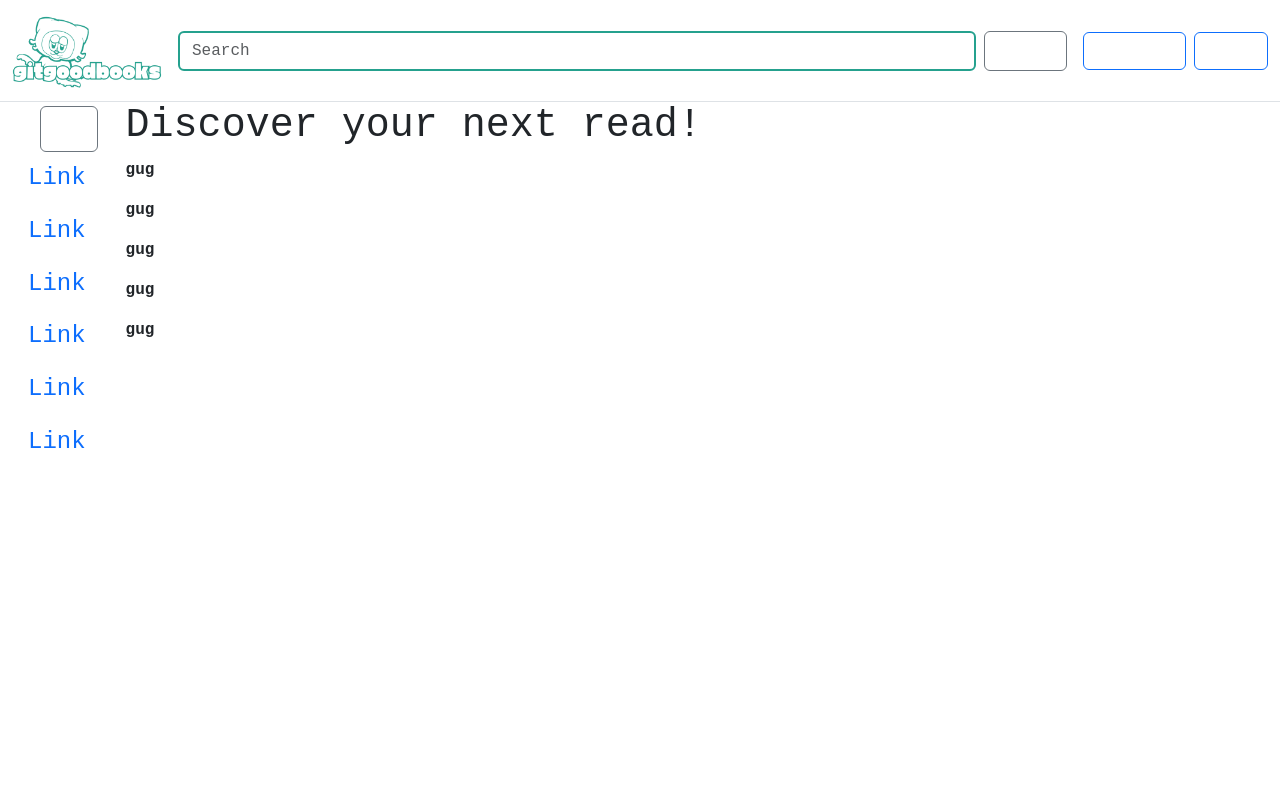
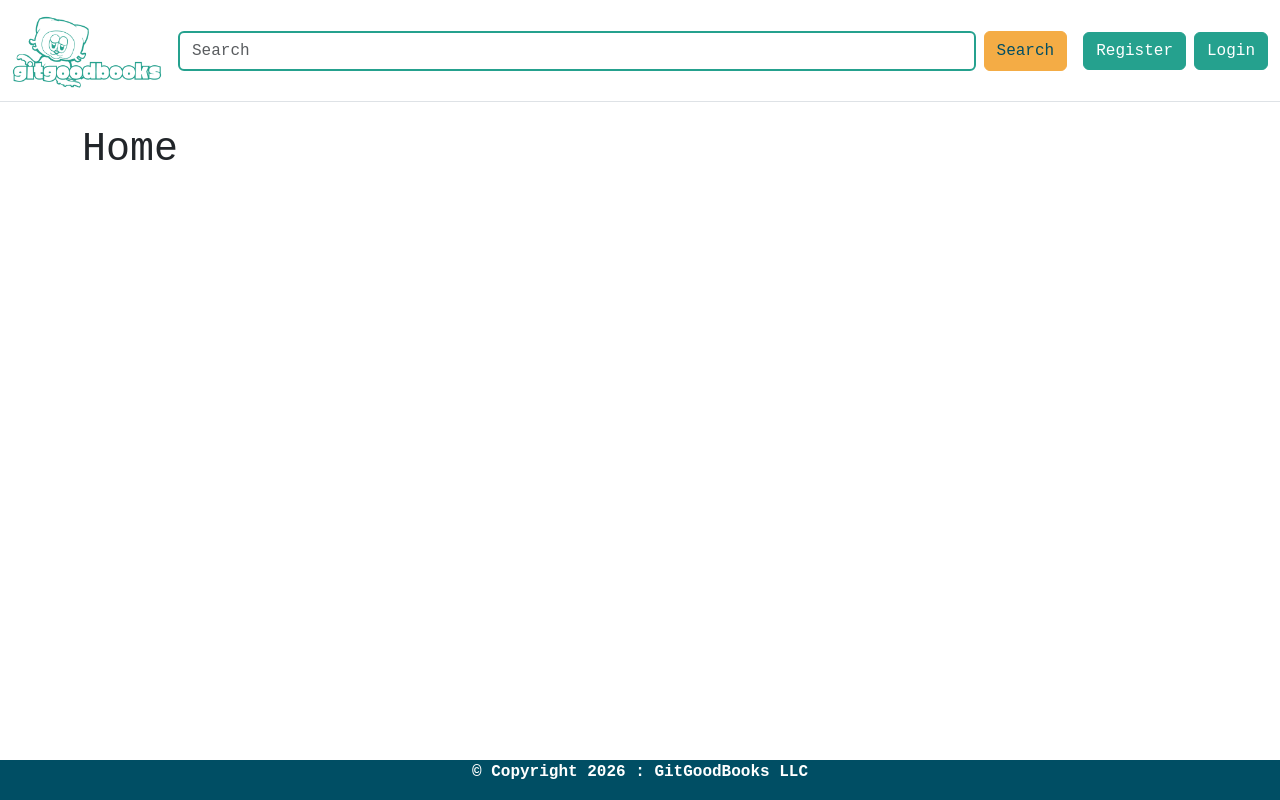
Before and after one commit to Epion42/gitgoodbooks, a Node server app: page /home in a window 1280 px wide. Run offline with Node 20, Linux system fonts and the light colour scheme; some libraries are stand-ins or nearby versions.

Commit message:
Revert "Homepage! (#99)" (#113)

```diff
--- a/ProjectSourceCode/resources/css/styles.css
+++ b/ProjectSourceCode/resources/css/styles.css
@@ -1,61 +1,35 @@
 /* https://coolors.co/004e64-25a18e-9fffcb-f4ac45-fff2f1 */
-/* Website Color Palette */
+/* Website color palette */
 :root {
-    --darkteal: #004E64FF;
+    --dark-teal: #004E64FF;
     --verdigris: #25A18E;
-    --hover-verdigrids: #3bc992;
+    --hover-verdigrids: #2d7a8d;
     --aquamarine: #9FFFCBFF;
     --honey-bronze: #F4AC45FF;
-    --hover-honey-bronze: #F7C278;
     --lavendar-blush: #FFF2F1FF;
 }
 
-/* Buttons */
-.btn{
-  color: white;
-  font-family: 'Courier New', Courier, monospace;
+/* Color presets for buttons and elements */
+.btn-outline-primary{
+    font-family: 'Courier New', Courier, monospace;
+    color: white;
+    border-color: var(--verdigris);
+    background-color: var(--verdigris);
+
 }
 
-.btn-primary{
-  border-color: var(--verdigris);
-  background-color: var(--verdigris);
-}
-.btn-primary:hover{
-  border-color: var( --hover-verdigrids);
-  background-color: var( --hover-verdigrids);
+.btn-outline-secondary{
+    font-family: 'Courier New', Courier, monospace;
+    color: black;
+    border-color: var(--honey-bronze);
+    background-color: var(--honey-bronze);
 }
 
-.btn-secondary{
-  border-color: var(--honey-bronze);
-  background-color: var(--honey-bronze);
-}
+#navSearch{ /*font for some reason the color wont change */
+    font-family: 'Courier New', Courier, monospace;
+    color: black;
+    border: 2px solid #25a18e;
 
-.btn-secondary:hover{
-  border-color: var(--hover-honey-bronze);
-  background-color: var(--hover-honey-bronze);
-}
-
-/* Body */
-body{
-    background-color: white;
-    font-family: "Courier New", "Lucida Console", monospace;
-    font-weight: bold;
-}
-
-/* Top Nav */
-.navbar{
-    background-color: white;
-}
-
-.navbar-logo{
-    object-fit: cover;
-    max-width: 150px;
-    max-height: 150px;
-}
-
-#navSearch{
-  font-family: 'Courier New', Courier, monospace;
-  border: 2px solid var(--verdigris);
 }
 
 .navbar-logo{
@@ -67,61 +41,69 @@ body{
     margin-right: 0px;
 }
 
-/* Sidebar quick-nav */
-#sidebar{
-    height: 100vh;
-    width: 250px;
-    background-color: var(--verdigris);
-    border-right: solid var(--honey-bronze) 4px;
-    padding: 0px;
-    margin-right: 0px;
-    font-size: 16px;
-    transition: 300ms ease-in-out;
-    overflow: hidden;
+.btn-outline-primary:hover{
+  border-color: var(--aquamarine);
+  background-color: var(--aquamarine);
 }
 
-#sidebar svg{
+.btn-outline-secondary{
+  border-color: var(--honey-bronze);
+  color: var(--dark-teal);
+}
+.btn-outline-secondary:hover{
+  border-color: var(--honey-bronze);
+  background-color: var(--honey-bronze);
+}
+
+/* Body */
+body{
+    background-color: var(white);
+    font-family: "Courier New", "Lucida Console", monospace;
+    font-weight: bold;
+}
+
+/* Top Nav */
+.navbar{
+    background-color: var(white);
+}
+
+/* Sidebar quick-nav */
+.sidebar svg{
   flex-shrink: 0;
   flex-grow: 1;
   display: flex;
-  color:white;
+
   transition: 150ms ease;
 }
 
-#sidebar li{
+.sidebar li{
   padding-left: 50px;
-  transition: 200ms ease-in;
-  border-color: var(--verdigris);
+  transition: 200ms ease-in-out
 }
-#sidebar li:hover{
+.sidebar li:hover{
   background-color: var(--hover-verdigrids);
-  transition: 200ms ease-in-out;
-  border-left: solid var(--aquamarine) 6px;
 }
 
-#sidebar a{
+.sidebar a{
   color: white;
 }
-
-#sidebar.collapsed{
-  width: 70px;
+.sidebar a:hover{
+  color: var(--verdigris);
 }
 
-#sidebar.collapsed svg{
+.sidebar.collapsed{
+  width: 66px;
+}
+
+.collapsed svg{
   rotate: 180deg;
 }
 
-#sidebar.collapsed li:hover{
+.collapsed li:hover{
   background-color: var(--verdigris);
-  border-color: var(--verdigris);
 }
 
-/* Homepage */
-#mainpage > .col.book-variant1{
-  background-color: var(--lavendar-blush);
-}
-
-/* bottom of the page */
+/* Footer */
 footer{
     font-family: 'Courier New', Courier, monospace;
     background-color: var(--dark-teal);
--- a/ProjectSourceCode/views/layouts/main.hbs
+++ b/ProjectSourceCode/views/layouts/main.hbs
@@ -3,7 +3,7 @@
   {{> head}}
   <body class="h-100 d-flex flex-column">
     {{> nav}}
-    <main class="container-fluid">
+    <main class="container py-4">
       {{{body}}}
     </main>
     {{> footer}}
--- a/ProjectSourceCode/views/pages/home.hbs
+++ b/ProjectSourceCode/views/pages/home.hbs
@@ -1,14 +1,2 @@
 <!-- Homepage Template -->
-<div class="row">
-  {{> sidebar}}
-  <div class="col">
-    <h1>Discover your next read!</h1>
-    <div id="mainpage" class="row row-cols-1 g-3">
-      <div class="col rounded-1 book-row">gug</div>
-      <div class="col rounded-1 book-row">gug</div>
-      <div class="col rounded-1 book-row">gug</div>
-      <div class="col rounded-1 book-row">gug</div>
-      <div class="col rounded-1 book-row">gug</div>
-    </div>
-  </div>
-</div>
+<h1>Home</h1>
```
